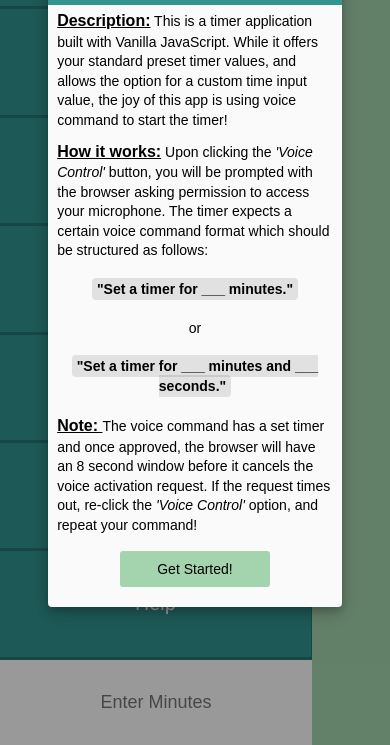
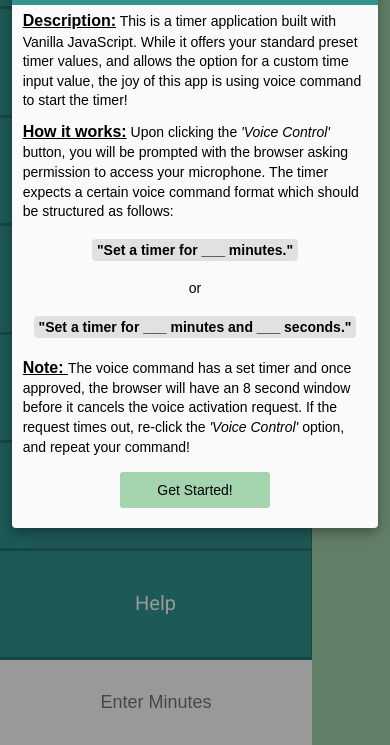
Before and after one commit to dylanmestyanek/JavaScriptTimerAndAlarm, a website: page index.html in a window 390 px wide. Shown: the part 99-844 px from the top of the page. Drawn offline with Linux system fonts and the light colour scheme.

Commit message:
Adjusted the broken modal sizing.

```diff
--- a/styles/index.css
+++ b/styles/index.css
@@ -307,9 +307,3 @@ input {
     padding: 10px 0;
   }
 }
-
-@media screen and (max-width: 700px){
-  .modal-content {
-    width: 80%
-  }
-}
```
